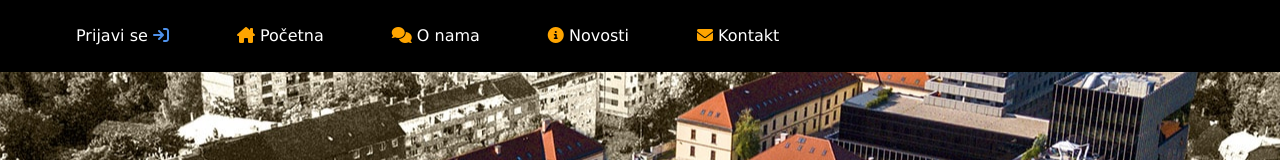
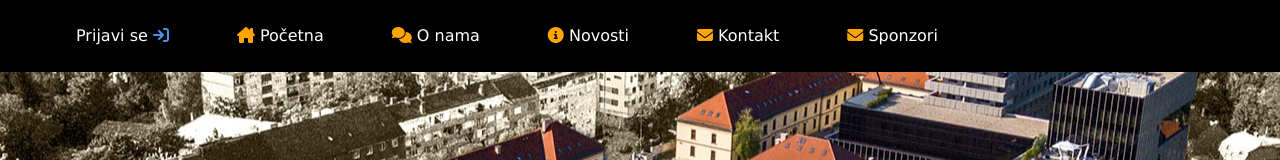
Before and after one commit to josipdzinic/SUPIT, a plain HTML site: page onama.html in a window 1280 px wide. Shown: the top 160 px of the page. Drawn offline with nearby package versions, Linux system fonts and the light colour scheme.

Commit message:
Added scroll on ONama

```diff
--- a/onama.html
+++ b/onama.html
@@ -39,6 +39,8 @@
             </li>
             <li id="contact"><a href="#" onclick="contact(); return false;"><i class="fa-sharp fa-solid fa-envelope"
                         id="navIconOrange"></i> Kontakt</a></li>
+            <li ><a href="#sponsorimg"><i class="fa-sharp fa-solid fa-envelope"
+                            id="navIconOrange"></i> Sponzori</a></li>
 
 
         </ul>
```
